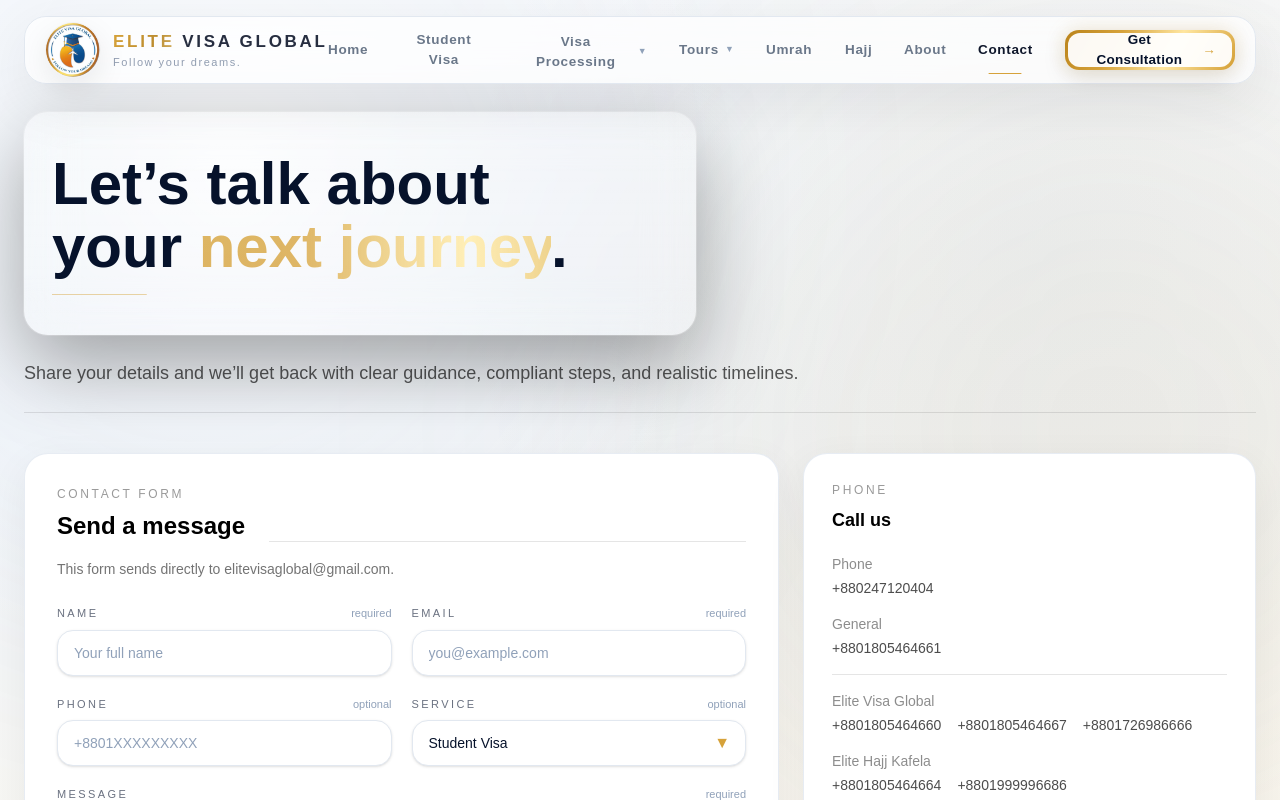
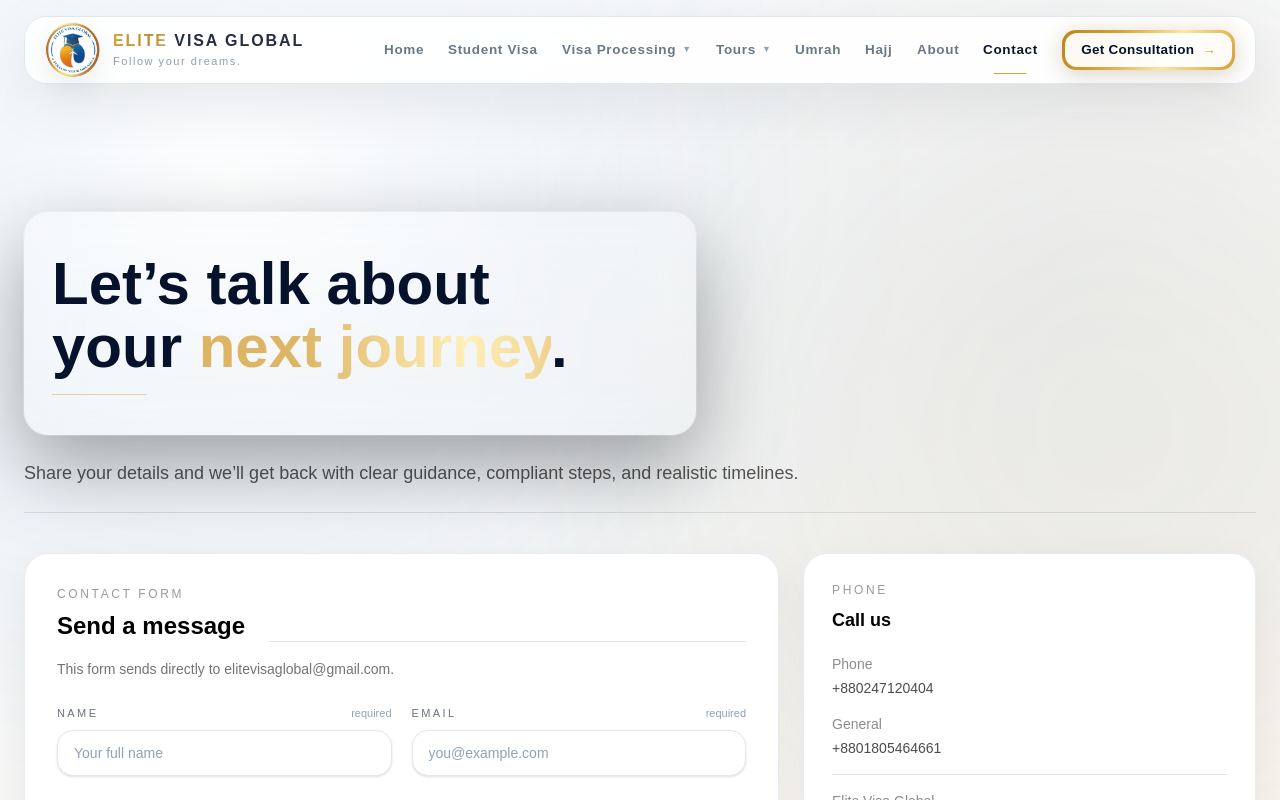
Before and after one commit to thinkGrow/elite-visa-global, a Next.js app: page /contact in a window 1280 px wide. Shown: the top 800 px of the page. Built offline with nearby package versions, Linux system fonts and the light colour scheme.

Commit message:
ui change navbar

```diff
--- a/src/components/home/Hero.tsx
+++ b/src/components/home/Hero.tsx
@@ -30,7 +30,7 @@
           <div className="absolute inset-0 bg-[linear-gradient(180deg,rgba(6,18,43,0.26)_0%,rgba(6,18,43,0.45)_38%,rgba(6,18,43,0.78)_100%)]" />
           <div className="absolute inset-0 bg-[radial-gradient(760px_circle_at_50%_18%,rgba(214,162,58,0.14),transparent_58%)]" />
 
-          <div className="relative z-10 mx-auto flex h-full max-w-8xl items-center justify-center px-6 pt-24 pb-24 text-center md:px-10 md:pt-28 md:pb-24">
+          <div className="relative z-10 mx-auto flex h-full max-w-8xl items-center justify-center px-6 pt-16 pb-24 text-center md:px-10 md:pt-20 md:pb-24">
             <div
               className={[
                 "max-w-3xl transition-all duration-700 ease-out",
--- a/src/components/home/layout/Navbar.tsx
+++ b/src/components/home/layout/Navbar.tsx
@@ -94,7 +94,7 @@
     isAbout ||
     isContact;
 
-  const useLightNav = isLightPage && !scrolled;
+  const useLightNav = !scrolled;
 
   function navLinkClasses(isActive: boolean) {
     const base =
@@ -164,23 +164,21 @@
   }
 
   return (
-    <header className="fixed left-0 right-0 top-0 z-50" style={themeVars}>
-      <div className="mx-auto max-w-8xl px-4 sm:px-6 pt-4">
+    <header className="sticky top-0 z-50" style={themeVars}>
+      <div className="mx-auto max-w-8xl px-4 py-4 sm:px-6">
         <div
           className={[
             "relative flex h-[68px] items-center justify-between rounded-[22px] px-4 sm:px-5",
             "transition-all duration-300",
             scrolled
               ? "bg-[rgba(6,18,43,0.86)] backdrop-blur-xl border border-white/10 shadow-[0_18px_60px_rgba(0,0,0,0.35)]"
-              : useLightNav
-                ? "bg-white/70 backdrop-blur-xl border border-slate-200 shadow-[0_18px_60px_rgba(2,6,23,0.08)]"
-                : "bg-transparent",
+              : "bg-white/90 backdrop-blur-xl border border-slate-200 shadow-[0_18px_60px_rgba(2,6,23,0.08)]",
           ].join(" ")}
         >
-          <Link href="/" className="flex items-center gap-3">
+          <Link href="/" className="flex items-center gap-3 min-w-0">
             <div
               className={[
-                "relative h-12 w-12 xl:h-14 xl:w-14 rounded-full overflow-hidden",
+                "relative h-12 w-12 xl:h-14 xl:w-14 rounded-full overflow-hidden shrink-0",
                 useLightNav
                   ? "bg-white/70 border border-black/5 shadow-[0_10px_30px_rgba(2,6,23,0.08)]"
                   : "bg-white/10 border border-white/10 shadow-[0_18px_50px_rgba(0,0,0,0.18)]",
@@ -195,11 +193,11 @@
               />
             </div>
 
-            <div className="leading-tight">
+            <div className="leading-tight min-w-0">
               <div
                 className={[
-                  "whitespace-nowrap font-[var(--font-playfair)] font-semibold tracking-[0.16em]",
-                  "text-[15px] xl:text-[17px]",
+                  "whitespace-nowrap font-[var(--font-playfair)] font-semibold tracking-[0.12em]",
+                  "text-[14px] xl:text-[16px]",
                   useLightNav ? "text-slate-900" : "text-white",
                 ].join(" ")}
               >
@@ -218,7 +216,7 @@
             </div>
           </Link>
 
-          <nav className="hidden md:flex items-center gap-7 xl:gap-8 text-balance text-center">
+          <nav className="hidden md:flex items-center gap-5 xl:gap-6 text-center">
             <Link href="/" className={navLinkClasses(isHome)}>
               Home
             </Link>
@@ -428,7 +426,14 @@
                 </button>
 
                 {mobileVisaOpen && (
-                  <div className="ml-2 mr-1 rounded-2xl border border-white/10 p-2">
+                  <div
+                    className={[
+                      "ml-2 mr-1 rounded-2xl p-2",
+                      useLightNav
+                        ? "border border-slate-200"
+                        : "border border-white/10",
+                    ].join(" ")}
+                  >
                     <Link
                       href="/visa-processing?type=visit"
                       className={[
@@ -474,7 +479,14 @@
                 </button>
 
                 {mobileToursOpen && (
-                  <div className="ml-2 mr-1 rounded-2xl border border-white/10 p-2">
+                  <div
+                    className={[
+                      "ml-2 mr-1 rounded-2xl p-2",
+                      useLightNav
+                        ? "border border-slate-200"
+                        : "border border-white/10",
+                    ].join(" ")}
+                  >
                     <Link
                       href="/tour-packages?type=international"
                       className={[
@@ -548,9 +560,9 @@
 
 function NavbarFallback() {
   return (
-    <header className="fixed left-0 right-0 top-0 z-50" style={themeVars}>
-      <div className="mx-auto max-w-8xl px-4 sm:px-6 pt-4">
-        <div className="relative flex h-[68px] items-center justify-between rounded-[22px] px-4 sm:px-5 bg-white/70 backdrop-blur-xl border border-slate-200 shadow-[0_18px_60px_rgba(2,6,23,0.08)]">
+    <header className="sticky top-0 z-50" style={themeVars}>
+      <div className="mx-auto max-w-8xl px-4 py-4 sm:px-6">
+        <div className="relative flex h-[68px] items-center justify-between rounded-[22px] px-4 sm:px-5 bg-white/90 backdrop-blur-xl border border-slate-200 shadow-[0_18px_60px_rgba(2,6,23,0.08)]">
           <Link href="/" className="flex items-center gap-3">
             <div className="relative h-12 w-12 xl:h-14 xl:w-14 rounded-full overflow-hidden bg-white/70 border border-black/5 shadow-[0_10px_30px_rgba(2,6,23,0.08)]">
               <Image
@@ -563,7 +575,7 @@
             </div>
 
             <div className="leading-tight">
-              <div className="whitespace-nowrap font-[var(--font-playfair)] font-semibold tracking-[0.16em] text-[15px] xl:text-[17px] text-slate-900">
+              <div className="whitespace-nowrap font-[var(--font-playfair)] font-semibold tracking-[0.12em] text-[14px] xl:text-[16px] text-slate-900">
                 <span className="gold-motion relative">ELITE</span>{" "}
                 <span className="opacity-90">VISA GLOBAL</span>
               </div>
```
